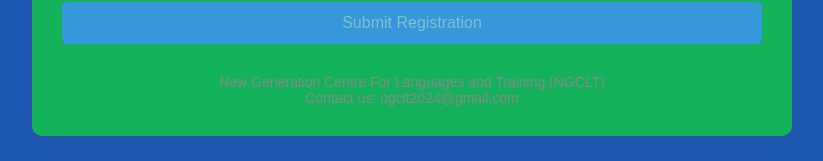
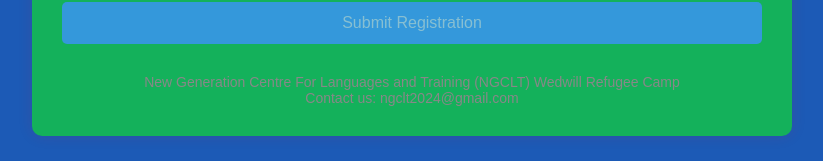
Before and after one commit to KBH141336/Student-registration-form, a plain HTML site: page index.html in a window 1280 px wide. Shown: the part 1050-1211 px from the top of the page, without its empty margins (228-1051 px from the left). Drawn offline with Linux system fonts and the light colour scheme.

Commit message:
NGCLT RG FORM

```diff
--- a/index.html
+++ b/index.html
@@ -144,7 +144,7 @@
     </form>
 
     <div class="footer">
-      New Generation Centre For Languages and Training (NGCLT) <br>
+      New Generation Centre For Languages and Training (NGCLT) Wedwill Refugee Camp<br>
       Contact us: ngclt2024@gmail.com
     </div>
   </div>
```
